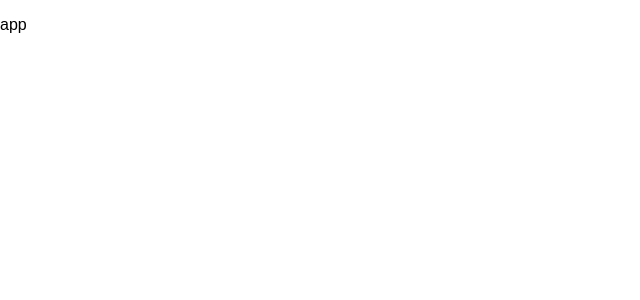
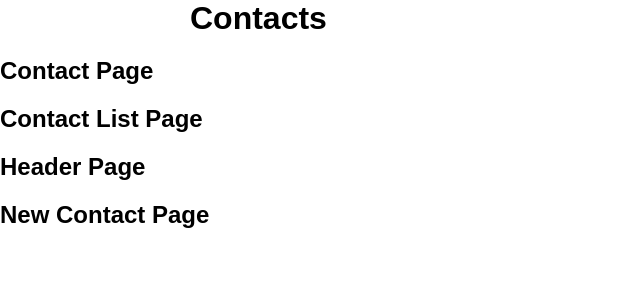
Before and after one commit to ga-wdi-exercises/checkpoint-react, a React (Create React App) app: page / in a window 1280 px wide. Shown: the top 300 px of the page, without its empty margins (0-640 px from the left). Built offline with nearby package versions, Linux system fonts and the light colour scheme.

Commit message:
import comp through app.js

```diff
--- a/src/components/App/App.js
+++ b/src/components/App/App.js
@@ -1,4 +1,9 @@
 import React, { Component } from 'react';
+import {BrowserRouter, Route, Link} from 'react-router-dom';
+import Contact from '../Contact/Contact'
+import ContactList from '../ContactList/ContactList'
+import Header from '../Header/Header'
+import NewContact from '../NewContact/NewContact'
 
 class App extends Component {
   constructor(props) {
@@ -11,8 +16,12 @@ class App extends Component {
 
   render() {
     return <div>
-        <p>app</p>
-      </div>
+    <h1 className='App'>Contacts</h1>
+    <Contact />
+    <ContactList />
+    <Header />
+    <NewContact />
+    </div>
   }
 }
 
```
